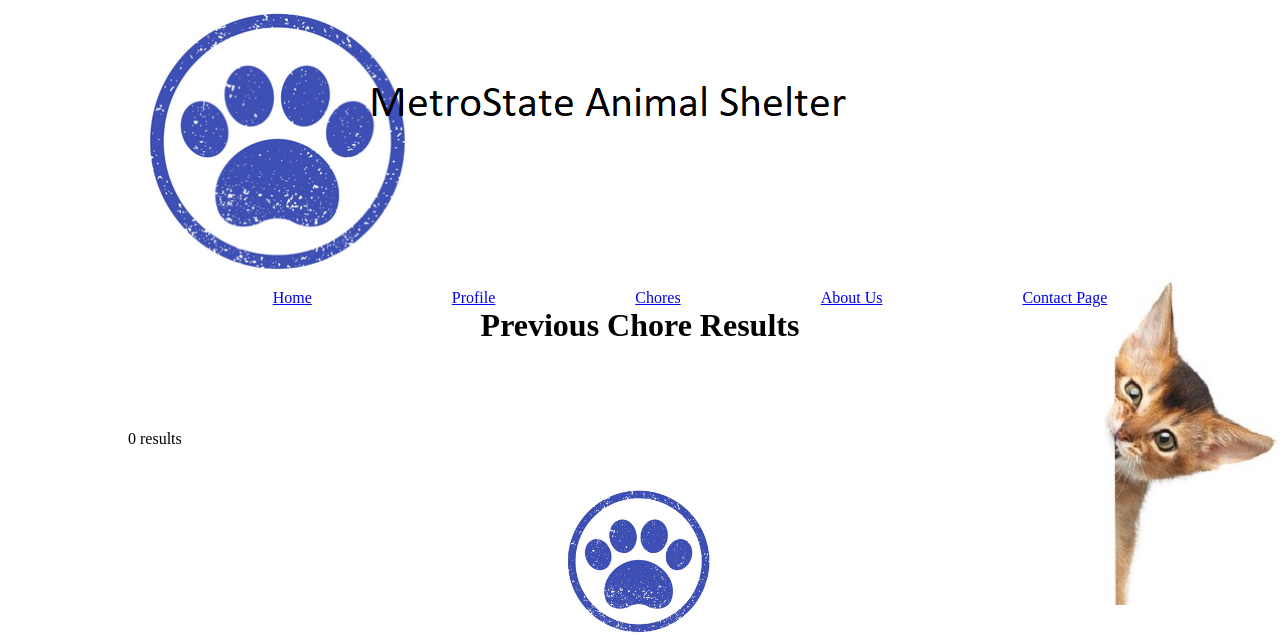
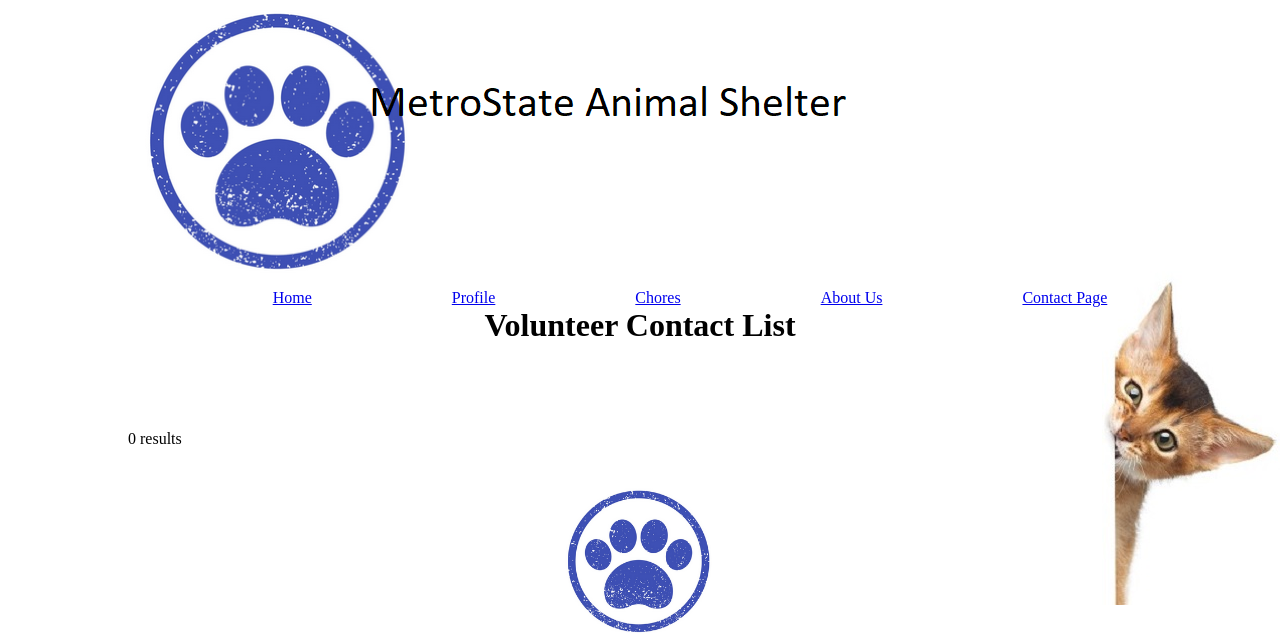
Before and after one commit to MarcusWithers/animal_shelter, a PHP site: page /contactPage.php in a window 1280 px wide. Shown: the part 82-718 px from the top of the page. Run offline with PHP 8.4, Linux system fonts and the light colour scheme; data that the repository does not hold is empty.

Commit message:
small rewording and some file extension changes

```diff
--- a/contactPage.php
+++ b/contactPage.php
@@ -17,7 +17,7 @@
     <script language="javascript" type="text/javascript" src="header.txt"></script>
     <!--Insert Page Heading-->
     <div class="heading">
-        <h1>Previous Chore Results </h1>
+        <h1>Volunteer Contact List</h1>
      </div>
     <br></br>
     <!--Insert Body of Page-->
--- a/home.html
+++ b/home.html
@@ -54,7 +54,7 @@ Josiah Walter, and Marcus Withers -->
 			<form method="POST" action="signin.html">
 				<input type="submit" Value="Sign-in" />
 			</form>
-			<form method="POST" action="createaccount.html">
+			<form method="POST" action="createaccount.php">
 				<input type="submit" value="Create Account" />
 			</form>
 		</div>
--- /dev/null
+++ b/volunteerRequests.txt
@@ -0,0 +1 @@
+Josiah Walter 	JosiahWalter 	 walter.josiah2@gmail.com	123-45-285	2000 Main Street
```
